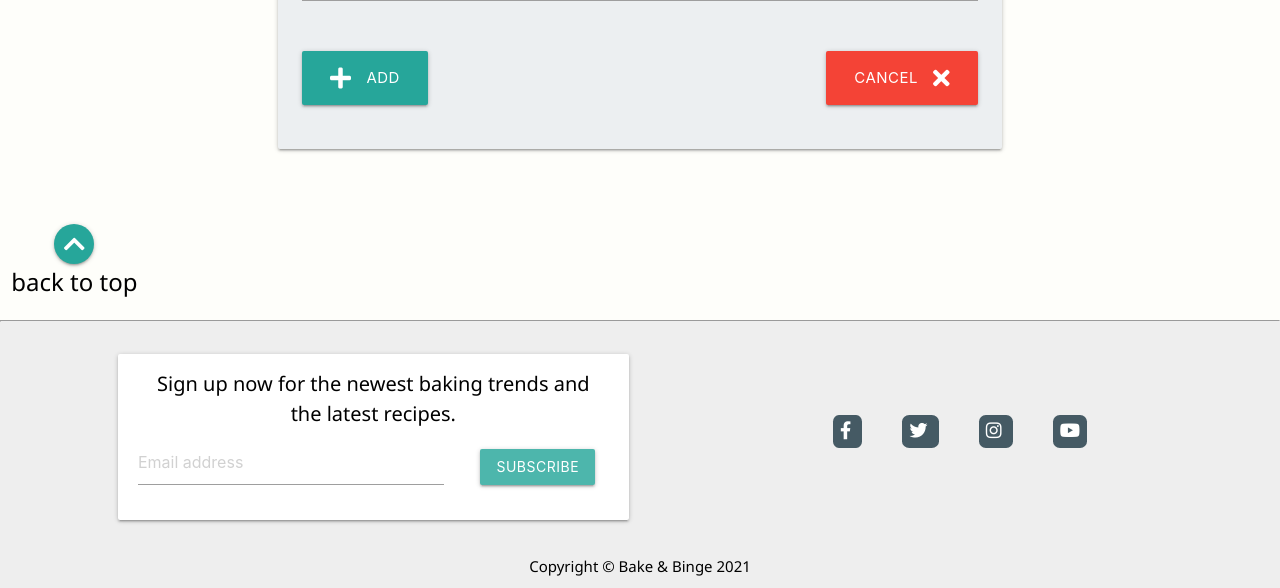
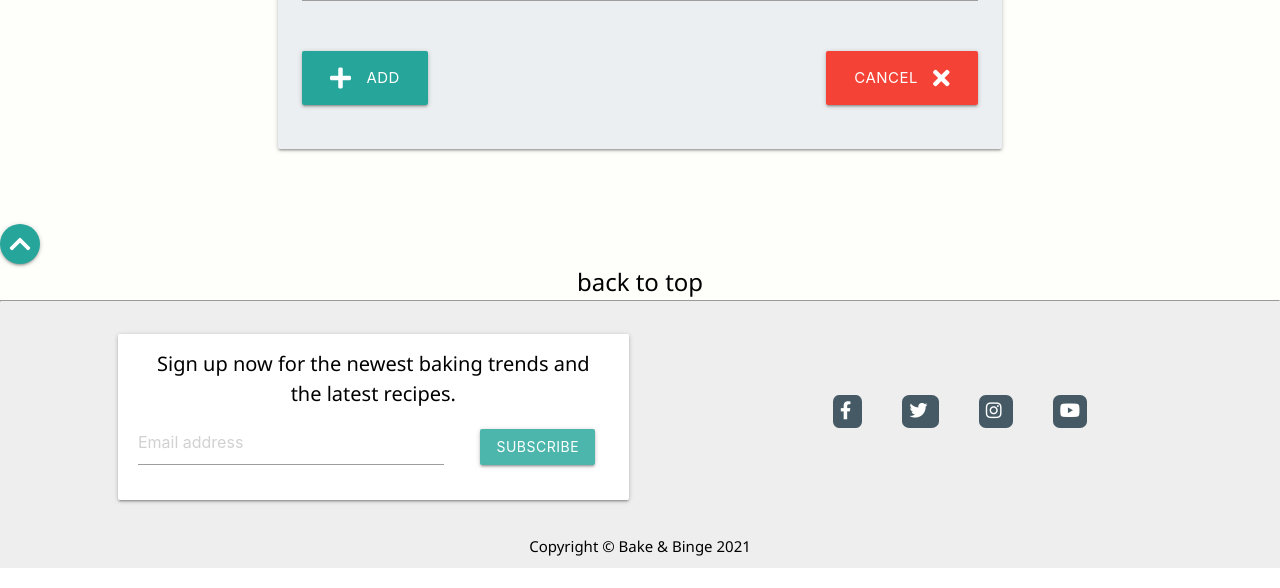
Before and after one commit to chizzletaz/BakeAndBinge, a Flask app: page /add_recipe in a window 1280 px wide. Shown: the part 1621-2209 px from the top of the page. Run offline with Flask 2, Linux system fonts and the light colour scheme; the visitor is signed in with stand-in values (Sample User, id 1); data that the repository does not hold is empty; some libraries are stand-ins or nearby versions.

Commit message:
Layout: style back to top button.

```diff
--- a/templates/base.html
+++ b/templates/base.html
@@ -157,10 +157,10 @@
         {% endblock %}
     </main>
 
-    <div class="row">
-        <div class="col center-align" id="back-to-top">
+    <div>
+        <div class="col" id="back-to-top">
             <a href="#top" class="btn-floating"><i class="fas fa-chevron-up"></i></a>
-            <p>back to top</p>
+            <p class="center-align">back to top</p>
         </div>
     </div>
 
```
